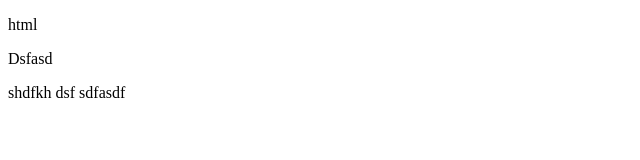
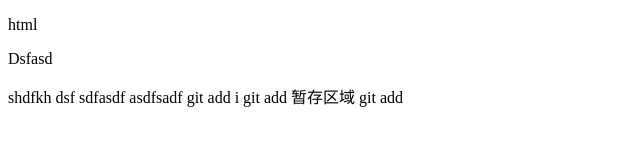
Before and after one commit to LeiHen/git-dome, a plain HTML site: page index.html in a window 1280 px wide. Shown: the whole page, without its empty margins (0-640 px from the left). Drawn offline with Linux system fonts and the light colour scheme.

Commit message:
提交 Git commit

```diff
--- a/index.html
+++ b/index.html
@@ -18,6 +18,15 @@
 shdfkh
 dsf
 sdfasdf
+asdfsadf
 
+
+
+
+git add i
+
+git add 暂存区域
+
+git add
 </body>
 </html>
```
